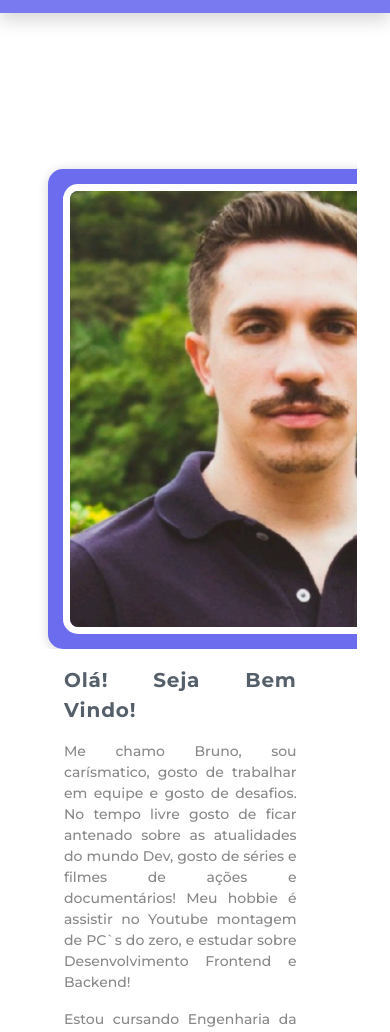
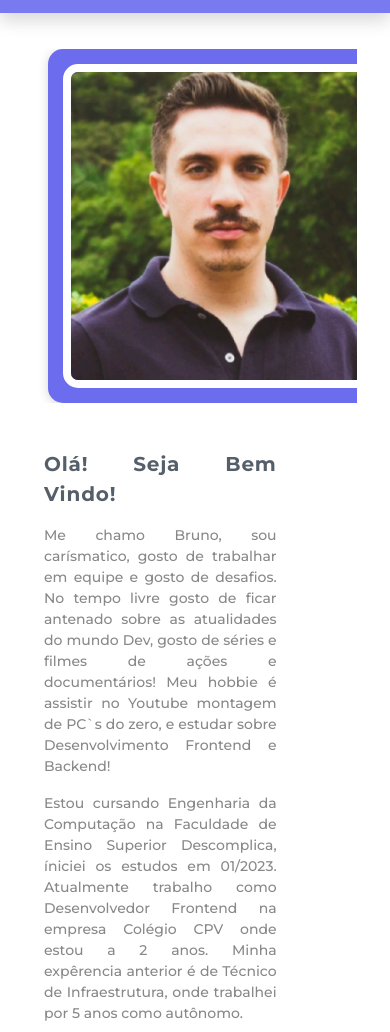
Before and after one commit to bruno-b-neves/Primeiro-Projeto, a website: page index.html in a window 390 px wide. Shown: the part 59-1091 px from the top of the page. Drawn offline with nearby package versions, Linux system fonts and the light colour scheme.

Commit message:
fixed mobile

```diff
--- a/src/css/style.css
+++ b/src/css/style.css
@@ -87,6 +87,7 @@ body {
     width: 90% !important;
     border-radius: 8px;
     height: auto !important;
+    margin-left: 0px;
 }
 
 .card_description-about p span {
@@ -344,3 +345,46 @@ body {
     color: #fff;
     font-size: 1.5rem;
 }
+
+
+@media( max-width: 500px ) {
+    .section-about {
+        margin-top: 60px;
+    }
+
+    .image_profile {
+        margin-top: 0;
+        background-color: #6c6cef;
+        padding: 0px 0px;
+        width: 380px;
+        height: auto;
+        box-shadow: 1px 2px 12px #cecece;
+        border-radius: 15px;
+    }
+
+    .image_profile img {
+        border: 8px solid #fff;
+        border-radius: 15px;
+        width: 350px;
+        height: auto;
+    }
+
+    .card-about {
+        margin-top: 30px;
+        margin-left: -20px;
+        width: 430px;
+        height: auto;
+        border: none;
+        border-radius: 8px;
+    }
+
+    .card_description-about p span {
+        margin-top: -50px;
+        font-size: 20px;
+        font-weight: bold;
+        color: #555F69;
+        letter-spacing: .050rem;
+    }
+
+
+}
```
Also changed, not shown: package.json (+11 -2 lines).
